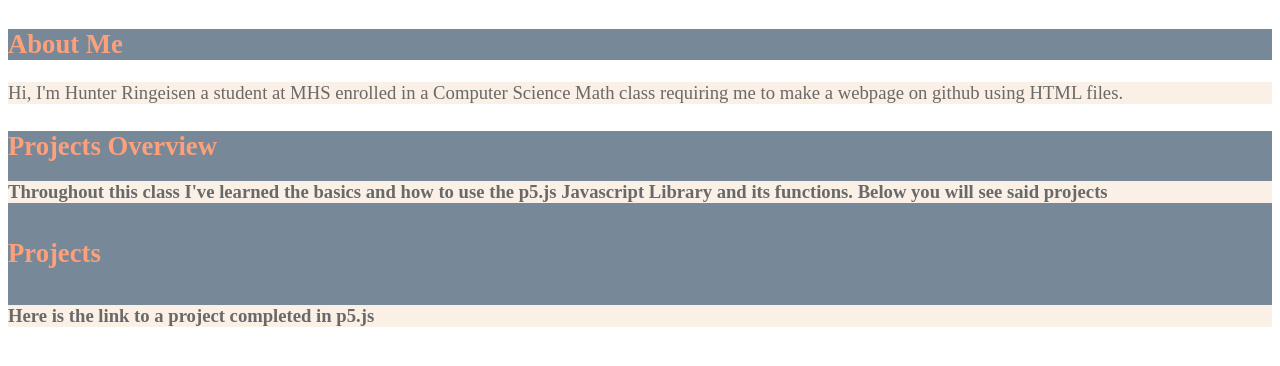
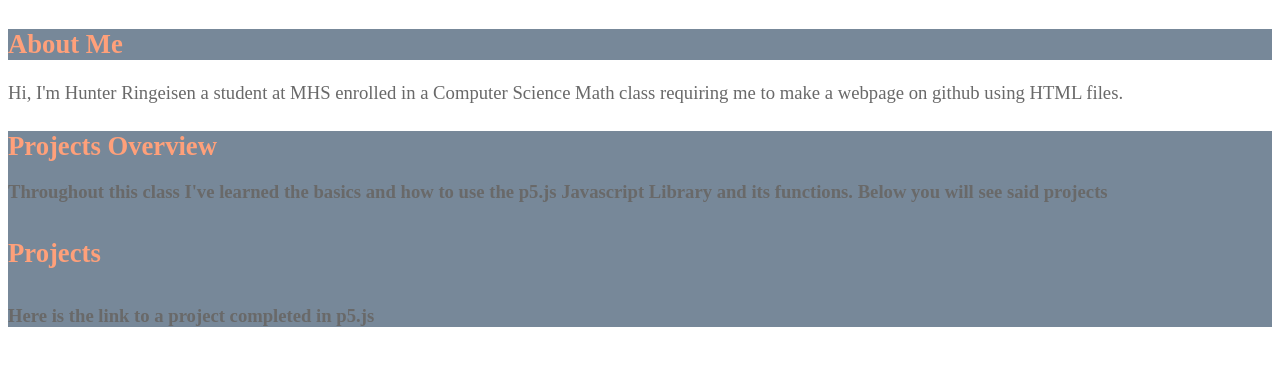
Before and after one commit to HunterRingoMH/Main, a plain HTML site: page index.html in a window 1280 px wide. Shown: the part 90-456 px from the top of the page. Drawn offline with Linux system fonts and the light colour scheme.

Commit message:
Update index.html

```diff
--- a/index.html
+++ b/index.html
@@ -7,11 +7,11 @@
 
 <h1 style="font-size:36pt; background-color:LightSlateGray;color:LightSalmon"> Hunter Ringeisen's Projects</h1>
 <h2 style="font-size:20pt; background-color:LightSlateGray;color:LightSalmon">About Me</h2>
-<p style="font-size:14pt; background-color:Linen;color:DimGrey">Hi, I'm Hunter Ringeisen a student at MHS enrolled in a Computer Science Math class requiring me to make a webpage on github using HTML files.</p>
+<p style="font-size:14pt;color:DimGrey">Hi, I'm Hunter Ringeisen a student at MHS enrolled in a Computer Science Math class requiring me to make a webpage on github using HTML files.</p>
 <h3 style="font-size:20pt; background-color:LightSlateGray;color:LightSalmon">Projects Overview<h/3>
-<p style="font-size:14pt; background-color:Linen;color:DimGrey">Throughout this class I've learned the basics and how to use the p5.js Javascript Library and its functions. Below you will see said projects</p>
+<p style="font-size:14pt;color:DimGrey">Throughout this class I've learned the basics and how to use the p5.js Javascript Library and its functions. Below you will see said projects</p>
 <h4 style="font-size:20pt; background-color:LightSlateGray;color:LightSalmon">Projects</h4>
-<p style="font-size:14pt; background-color:Linen;color:DimGrey"> Here is the link to a project completed in p5.js
+<p style="font-size:14pt;color:DimGrey"> Here is the link to a project completed in p5.js
 
 </body>
 </html>
```
